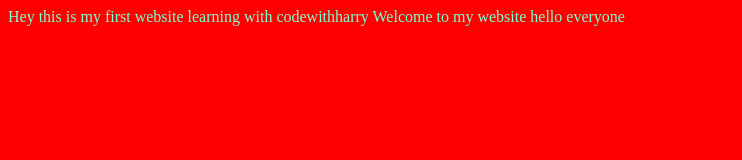
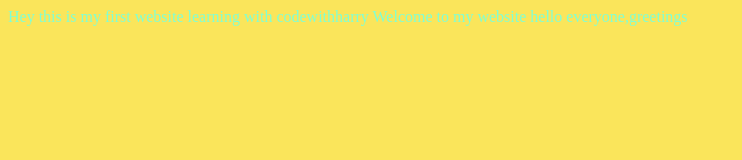
Before and after one commit to vineet-hub7/Sigma-web-dev-course, a plain HTML site: page Basic website/index.html in a window 1280 px wide. Shown: the whole page, without its empty margins (0-742 px from the left). Drawn offline with Linux system fonts and the light colour scheme.

Commit message:
my first and basic website

```diff
--- a/Basic website/index.html
+++ b/Basic website/index.html
@@ -9,7 +9,7 @@
 <body>
     Hey this is my first website learning with codewithharry
     Welcome to my website
-    hello everyone
+    hello everyone,greetings
     <script src="script.js"></script>
 </body>
 </html>
--- a/Basic website/script.js
+++ b/Basic website/script.js
@@ -1 +1 @@
-alert("Welcome to sigma web development course")
+alert("Welcome to my website,hope you doing well")
--- a/Basic website/style.css
+++ b/Basic website/style.css
@@ -1,4 +1,4 @@
 body{
-    background-color: red;
+    background-color: rgb(250, 229, 91);
     color: aquamarine;
 }
```
